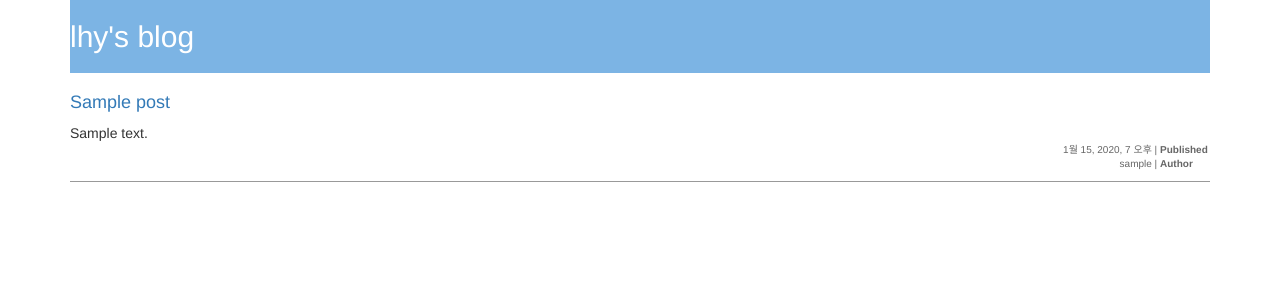
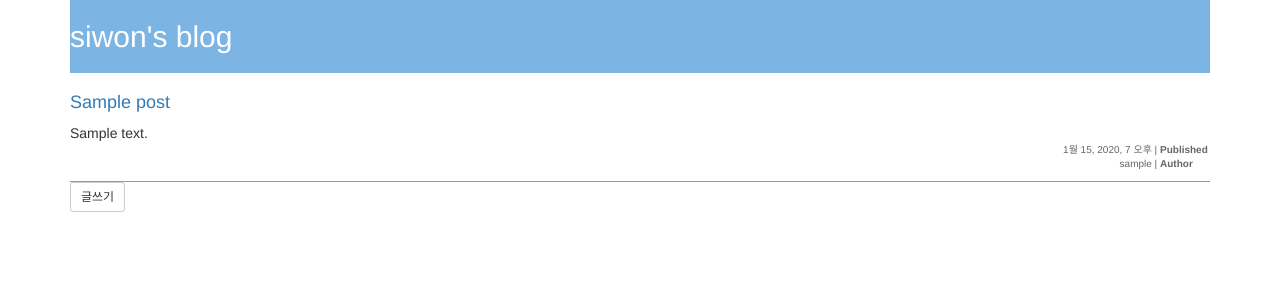
Before and after one commit to 2siwon/fc-djangogirls, a Django app: page / in a window 1280 px wide. Shown: the top 300 px of the page. Run offline with Django 3.2, Linux system fonts and the light colour scheme; tables that the repository leaves empty hold one stand-in row (values such as "Sample post"); some libraries are stand-ins or nearby versions.

```diff
--- a/djangogirls/config/urls.py
+++ b/djangogirls/config/urls.py
@@ -16,10 +16,11 @@ Including another URLconf
 from django.conf.urls import url
 from django.contrib import admin
 
-from blog.views import post_list, post_detail
+from blog.views import post_list, post_detail, post_add
 
 urlpatterns = [
     url(r'^admin/', admin.site.urls),
     url(r'^$', post_list),
     url(r'^post/detail/(?P<pk>\d+)/', post_detail, name='post_detail'),
+    url(r'^post/form', post_add),
 ]
--- a/djangogirls/templates/base.html
+++ b/djangogirls/templates/base.html
@@ -1,6 +1,6 @@
 {% load static %}
 <!doctype html>
-<html lang="en">
+<html lang="ko">
 <head>
     <meta charset="UTF-8">
     <meta name="viewport"
@@ -15,7 +15,7 @@
 
 	<div class="container">
         <div class="blog-header">
-            <h2 class="blog-title"><a href="/">lhy's blog</a></h2>
+            <h2 class="blog-title"><a href="/">siwon's blog</a></h2>
         </div>
     </div>
     <div class="container">
--- a/djangogirls/templates/blog/post_detail.html
+++ b/djangogirls/templates/blog/post_detail.html
@@ -1,13 +1,12 @@
 {% extends 'base.html' %}
-
 {% block content %}
 <a href="/" ></a>
 
 <a class="btn btn-default btn-sm btn-back-list" href="/">
     <span class="glyphicon glyphicon-chevron-left"></span>
     목록으로 돌아가기
+</a>
 
-</a>
 <div class="post-container">
     <!--하나의 'post'만 출력하도록 변경-->
     <!--해당 post는 content를 전부 출력해야함-->
--- a/djangogirls/templates/blog/post_list.html
+++ b/djangogirls/templates/blog/post_list.html
@@ -5,10 +5,14 @@
     {% for post in posts %}
     <div class="post">
         <h4 class="post-title"><a href="{% url 'post_detail' pk=post.pk %}">{{ post.title }}</a></h4>
-				<p class="content">{{ post.content|linebreaksbr|truncatewords:30 }}</p>
+        <p class="content">{{ post.content|linebreaksbr|truncatewords:50 }}</p>
         <p class="right-text">{{ post.published_date }} | <strong>Published</strong></p>
         <p class="right-text">{{ post.author.username }} | <strong>Author</strong></p>
     </div>
     {% endfor %}
 </div>
+
+<a class="btn btn-default btn-sm btn-back-list" href="/post/form">
+    글쓰기
+</a>
 {% endblock %}
```
Lines whose indentation alone changed are shown as unchanged.
